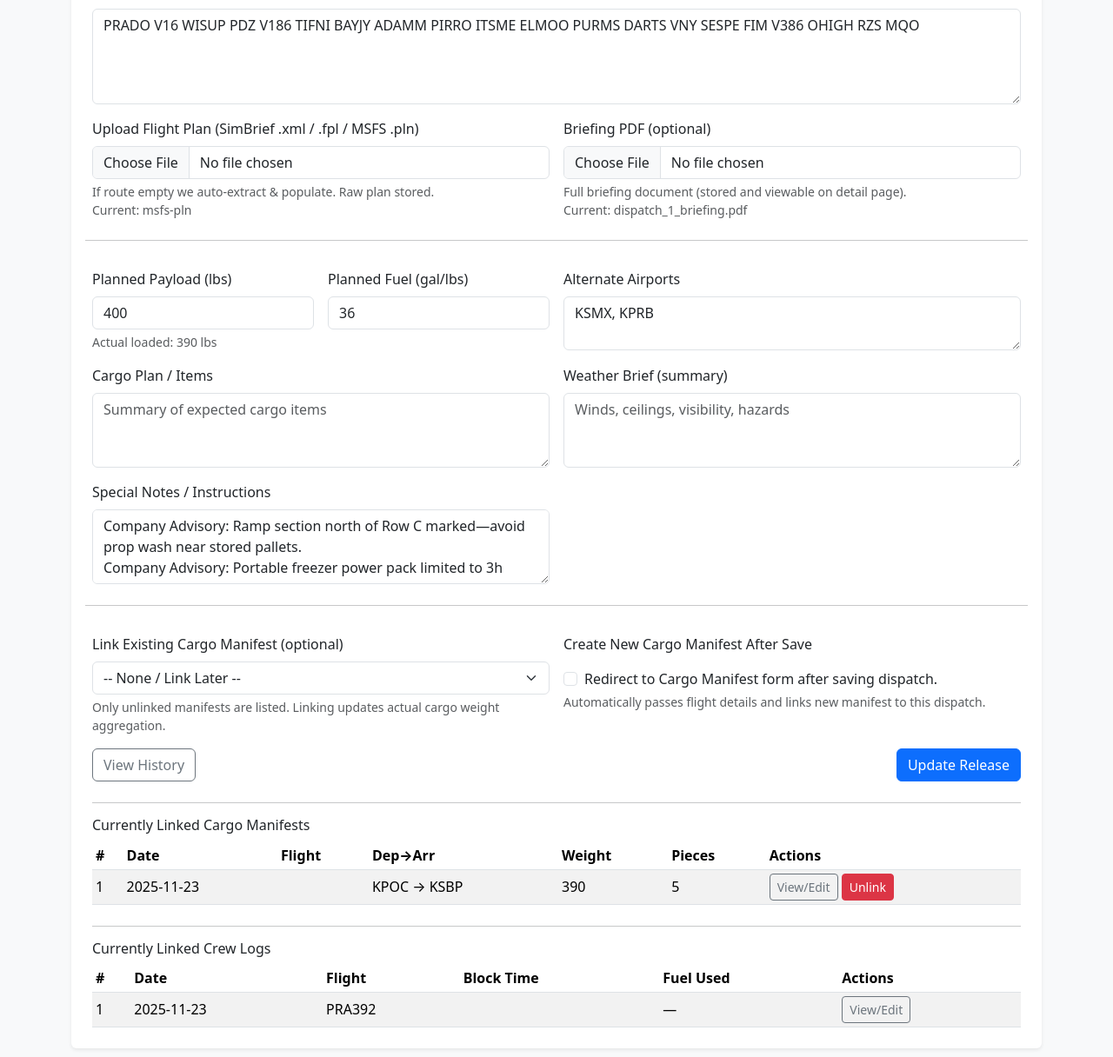
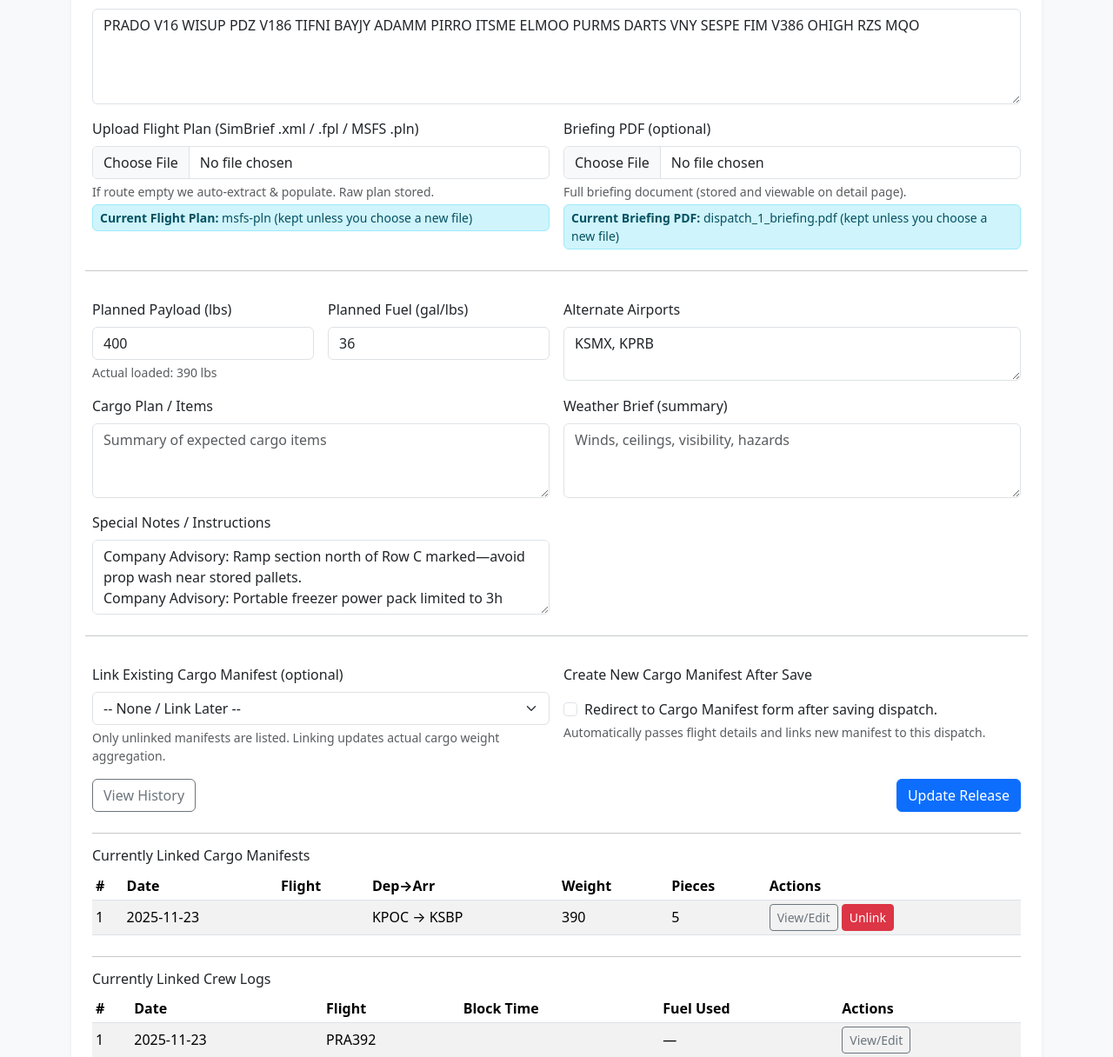
Before and after one commit to playajames760/va-company-app, a Flask app: page /dispatch/1/edit in a window 1280 px wide. Shown: the part 702-1918 px from the top of the page at 87% size. Run offline with Flask 3, Linux system fonts and the light colour scheme; data comes from the database, SQL or seed files in the repository.

Commit message:
Enhance dispatch form: improve user feedback for current flight plan and briefing PDF uploads, ensuring clarity on file retention during edits.

```diff
--- a/webapp/templates/dispatch_form.html
+++ b/webapp/templates/dispatch_form.html
@@ -49,16 +49,26 @@
       <input type="file" name="fpl_file" class="form-control" accept=".xml,.fpl,.pln,.txt">
       <div class="form-text">
         If route empty we auto-extract & populate. Raw plan stored.
-        {% if edit_id and defaults.flight_plan_raw %}<br>Current: {{ defaults.flight_plan_source or 'uploaded file' }}{% endif %}
       </div>
+      {% if edit_id and defaults.flight_plan_raw %}
+      <div class="alert alert-info py-1 px-2 mt-1 small mb-0">
+        <strong>Current Flight Plan:</strong>
+        {{ defaults.flight_plan_source or 'uploaded file' }} (kept unless you choose a new file)
+      </div>
+      {% endif %}
     </div>
     <div class="col-md-6">
       <label class="form-label">Briefing PDF (optional)</label>
       <input type="file" name="briefing_pdf" class="form-control" accept="application/pdf,.pdf">
       <div class="form-text">
         Full briefing document (stored and viewable on detail page).
-        {% if edit_id and defaults.briefing_pdf_filename %}<br>Current: {{ defaults.briefing_pdf_filename }}{% endif %}
       </div>
+      {% if edit_id and defaults.briefing_pdf_filename %}
+      <div class="alert alert-info py-1 px-2 mt-1 small mb-0">
+        <strong>Current Briefing PDF:</strong>
+        {{ defaults.briefing_pdf_filename }} (kept unless you choose a new file)
+      </div>
+      {% endif %}
     </div>
     <hr class="mt-4" />
     <div class="col-md-3">
@@ -105,7 +115,7 @@
       </div>
       <div class="form-text">Automatically passes flight details and links new manifest to this dispatch.</div>
     </div>
-    <div class="col-12 d-flex justify-content-between align-items-center mt-3">
+    <div class="col-12 mt-3 d-flex justify-content-between align-items-center">
       <a href="{{ url_for('dispatch_history') }}" class="btn btn-outline-secondary">View History</a>
       <button type="submit" class="btn btn-primary">{% if edit_id %}Update Release{% else %}Save Release{% endif %}</button>
     </div>
```
Also changed, not shown: webapp/palm_route_air.db.
